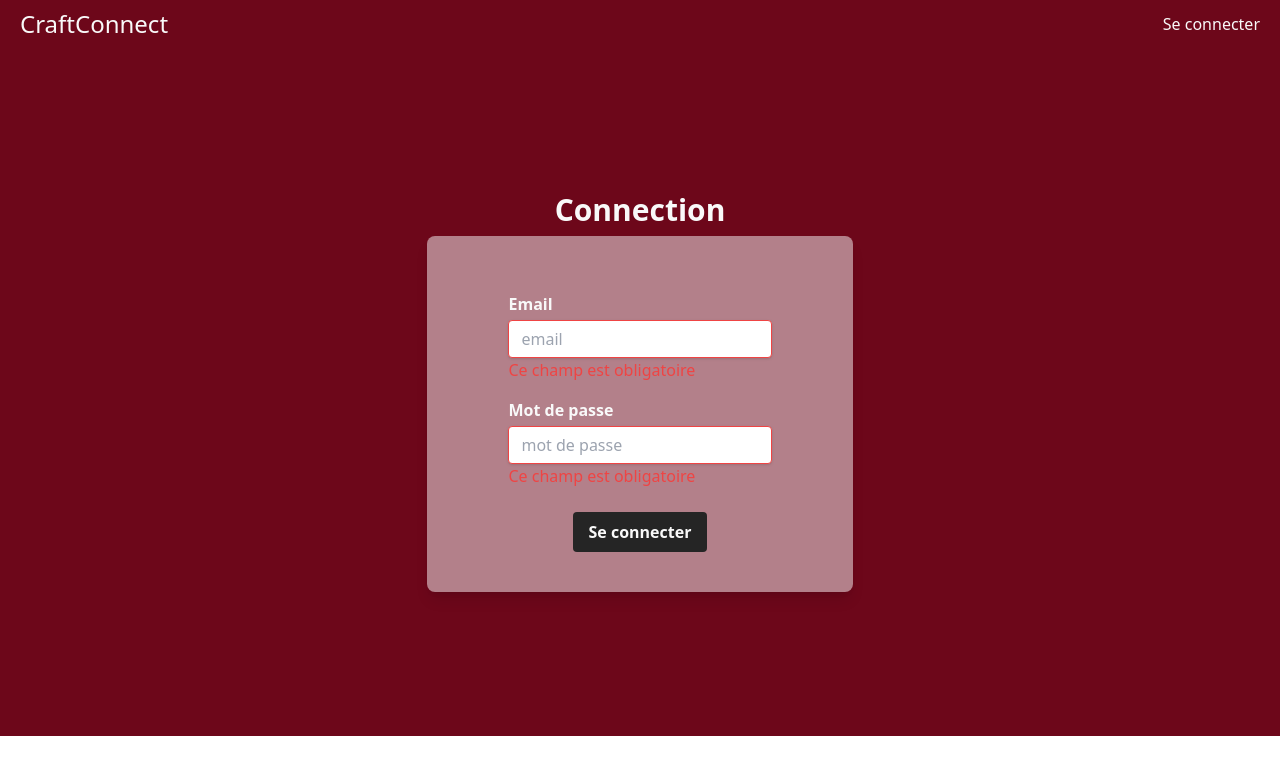
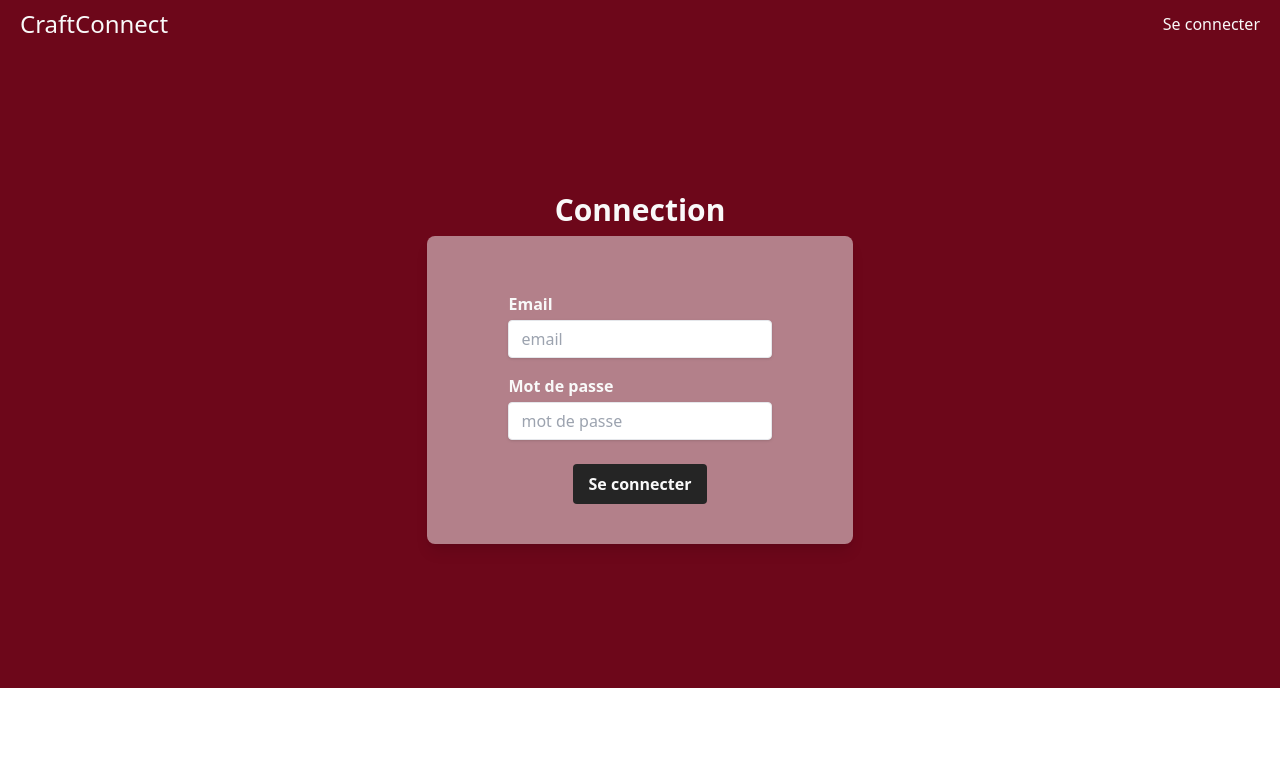
Before and after one commit to AVNOV/CraftConnect, a Next.js app: page /login in a window 1280 px wide. Shown: the top 774 px of the page. Built offline with nearby package versions, Linux system fonts and the light colour scheme.

Commit message:
feat(form): add react hook form and submit data in login page

```diff
--- a/components/Button/index.tsx
+++ b/components/Button/index.tsx
@@ -1,11 +1,12 @@
 type ButtonProps = {
-    onClick: (event: React.MouseEvent<HTMLButtonElement>) => void;
-    children: React.ReactNode;
+    onClick?: (event: React.MouseEvent<HTMLButtonElement>) => void;
+    children?: React.ReactNode;
+    type?: "submit" | "button";
   }
 
   export default function Button(props: ButtonProps) {
     return (
-      <button className="bg-black hover:bg-grey text-white font-bold py-2 px-4 rounded focus:outline-none focus:shadow-outline mx-auto" onClick={props.onClick} type="button">
+      <button className="bg-black hover:bg-grey text-white font-bold py-2 px-4 rounded focus:outline-none focus:shadow-outline mx-auto" onClick={props.onClick} type={props.type}>
         {props.children}
       </button>
     );
--- a/components/Input/index.tsx
+++ b/components/Input/index.tsx
@@ -1,15 +1,15 @@
-import { useForm } from 'react-hook-form';
-
 type InputProps = {
     name: string;
     label: string;
     type: string;
     required?: boolean;
+    onChange: (value: string) => void;
+    value: string;
 }
 
 export default function Input(props: InputProps) {
-    const { register, formState: errors } = useForm();
-    const { name, label, type, required } = props;
+    // const { register, formState: errors } = useForm();
+    const { name, label, type, value, onChange } = props;
 
     return (
         <div className="mb-4">
@@ -17,13 +17,15 @@ export default function Input(props: InputProps) {
                 {label}
             </label>
             <input
-                className={`shadow appearance-none border rounded w-full py-2 px-3 text-gray-700 leading-tight focus:outline-none focus:shadow-outline ${errors && 'border-red-500'}`}
+                className={`shadow appearance-none border rounded w-full py-2 px-3 text-gray-700 leading-tight focus:outline-none focus:shadow-outline `}
+                //${errors && 'border-red-500'}
                 id={name}
                 type={type}
                 placeholder={label.toLocaleLowerCase()}
-                {...register( name, { required })}
+                value={value}
+                onChange={e => onChange(e.target.value)}
             />
-            {errors && <p className="text-red-500">Ce champ est obligatoire</p>}
+            {/* {errors && <p className="text-red-500">Ce champ est obligatoire</p>} */}
         </div>
     );
 }
--- a/components/LoginRegister/index.tsx
+++ b/components/LoginRegister/index.tsx
@@ -1,18 +1,17 @@
-import { useForm } from "react-hook-form";
+import { Controller, useForm } from "react-hook-form";
 import Input from "../Input";
 import Button from "../Button";
 
 type LoginRegisterProps = {
   title: string;
-  onSubmit: (email: string, password: string) => void;
+  onSubmit: (data: any) => void;
 };
 
 export default function LoginRegister(props: LoginRegisterProps) {
-  const { register, handleSubmit, formState: errors } = useForm();
+  const { register, handleSubmit, formState: errors, control } = useForm();
   const { title } = props;
   const onSubmit = (data: any) => {
-    const { email, password } = data;
-    props.onSubmit(email, password);
+    props.onSubmit(data);
   };
 
   return (
@@ -22,11 +21,23 @@ export default function LoginRegister(props: LoginRegisterProps) {
         <div className="w-1/3 h-full rounded-lg p-4 shadow-lg bg-white-50%">
           <form onSubmit={handleSubmit(onSubmit)}>
             <div className="w-2/3 mx-auto pt-10">
-              <Input name="email" label="Email" type="email" />
-              <Input name="password" label="Mot de passe" type="password" />
+              <Controller
+                name="email"
+                control={control}
+                render={({ field }) => (
+                  <Input label="Email" type="email" {...field} />
+                )}
+              />
+               <Controller
+                name="password"
+                control={control}
+                render={({ field }) => (
+                  <Input label="Mot de passe" type="password" {...field} />
+                )}
+              />
             </div>
             <div className="flex items-center justify-between my-6">
-            <Button onClick={() => console.log('Button clicked')}>Se connecter</Button>
+              <Button type="submit">Se connecter</Button>
             </div>
           </form>
         </div>
--- a/pages/login.tsx
+++ b/pages/login.tsx
@@ -2,8 +2,8 @@ import Head from 'next/head'
 import LoginRegister from '../components/LoginRegister'
 
 export default function Login() {
-    const onSubmit = (email: string, password: string) => {
-        console.log(email, password)
+    const onSubmit = (data: any) => {
+        console.log(data)
     }
 
   return (
```
